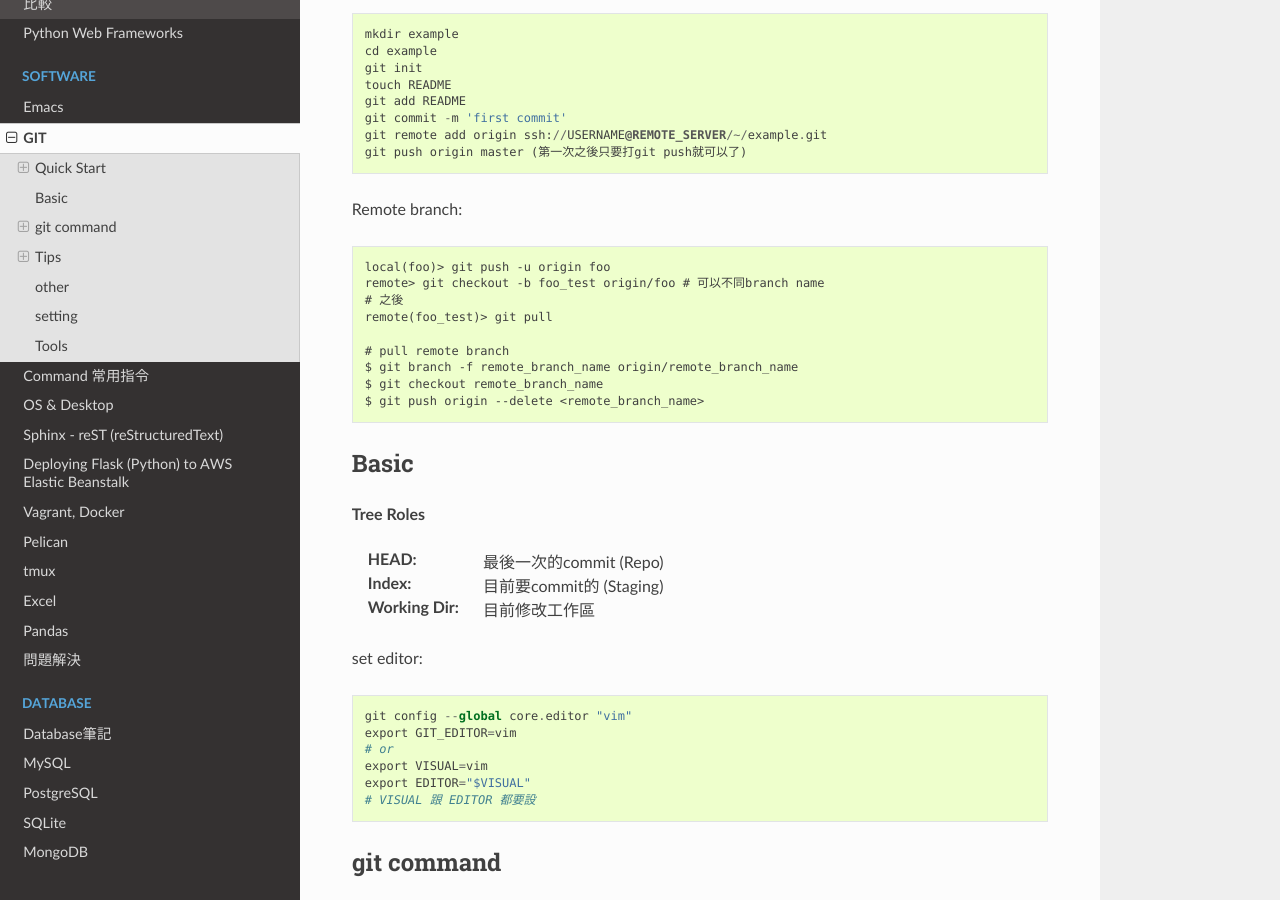
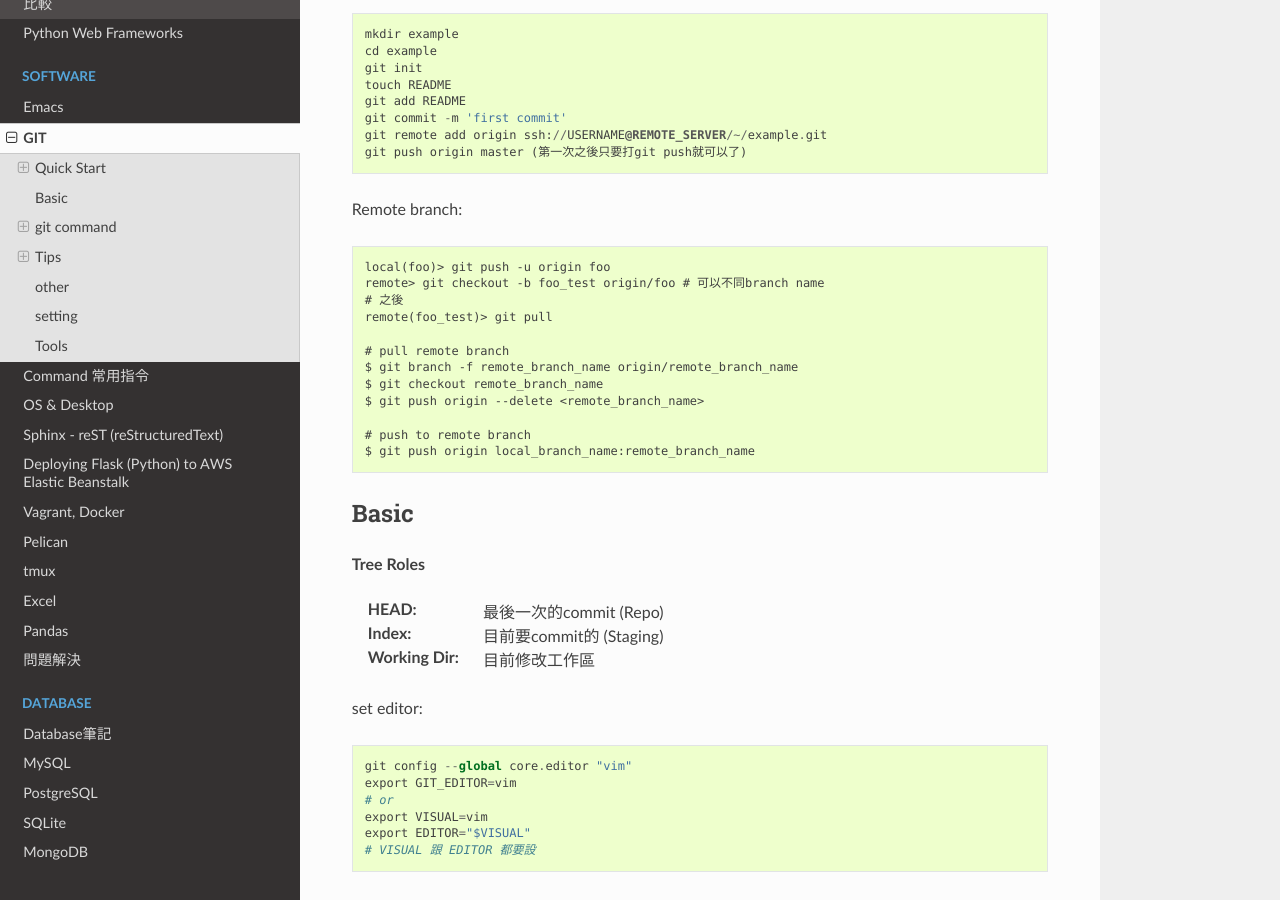
Before and after one commit to moogoo78/comp.suhen.org, a Sphinx documentation site: the page built from docs/source/soft/git.rst, in a window 1280 px wide and 900 px high, scrolled down 545 px. Built offline with Sphinx 7.4.7 and the Read the Docs theme 2.0.0, drawn with Linux system fonts in a browser that asks for light colours.

```diff
--- a/docs/source/soft/git.rst
+++ b/docs/source/soft/git.rst
@@ -38,6 +38,10 @@
   $ git branch -f remote_branch_name origin/remote_branch_name
   $ git checkout remote_branch_name
   $ git push origin --delete <remote_branch_name>
+
+  # push to remote branch
+  $ git push origin local_branch_name:remote_branch_name
+
 
 Basic
 =====
```
Also changed, not shown: 3 other files.
